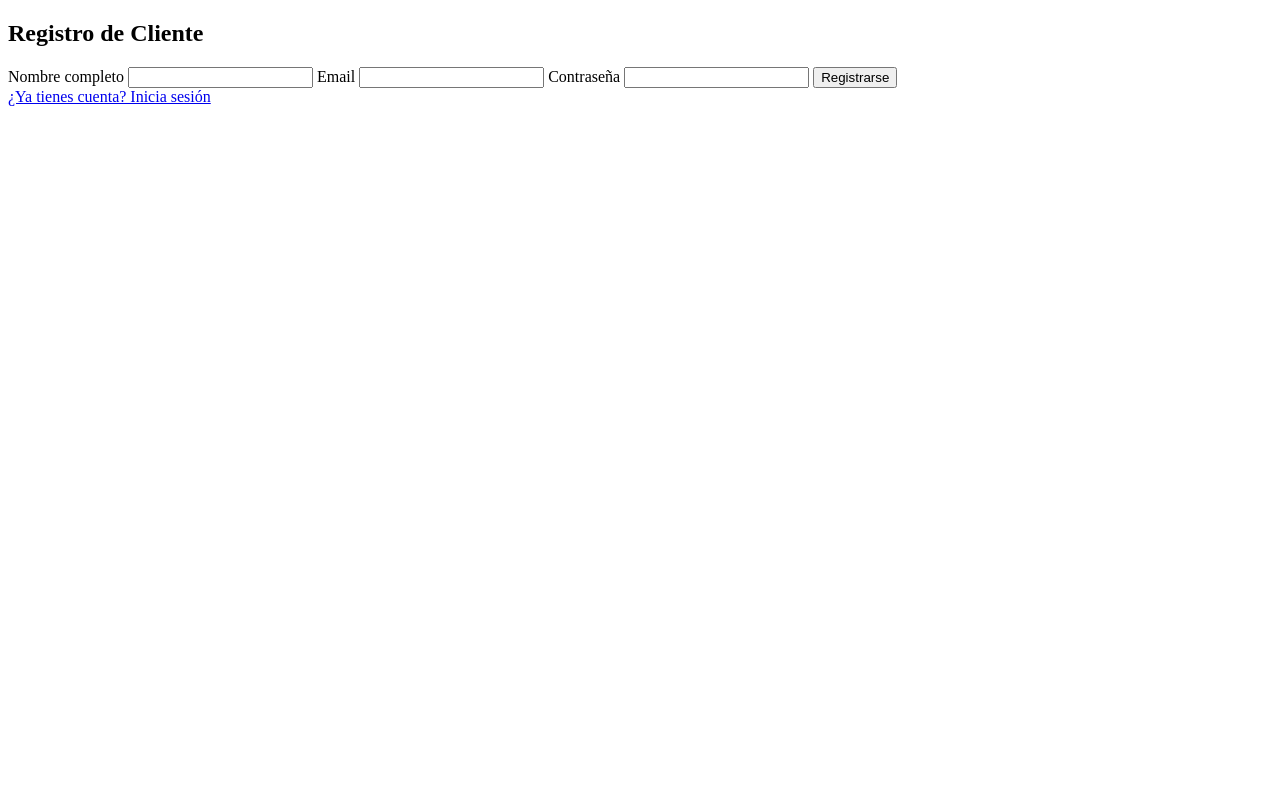
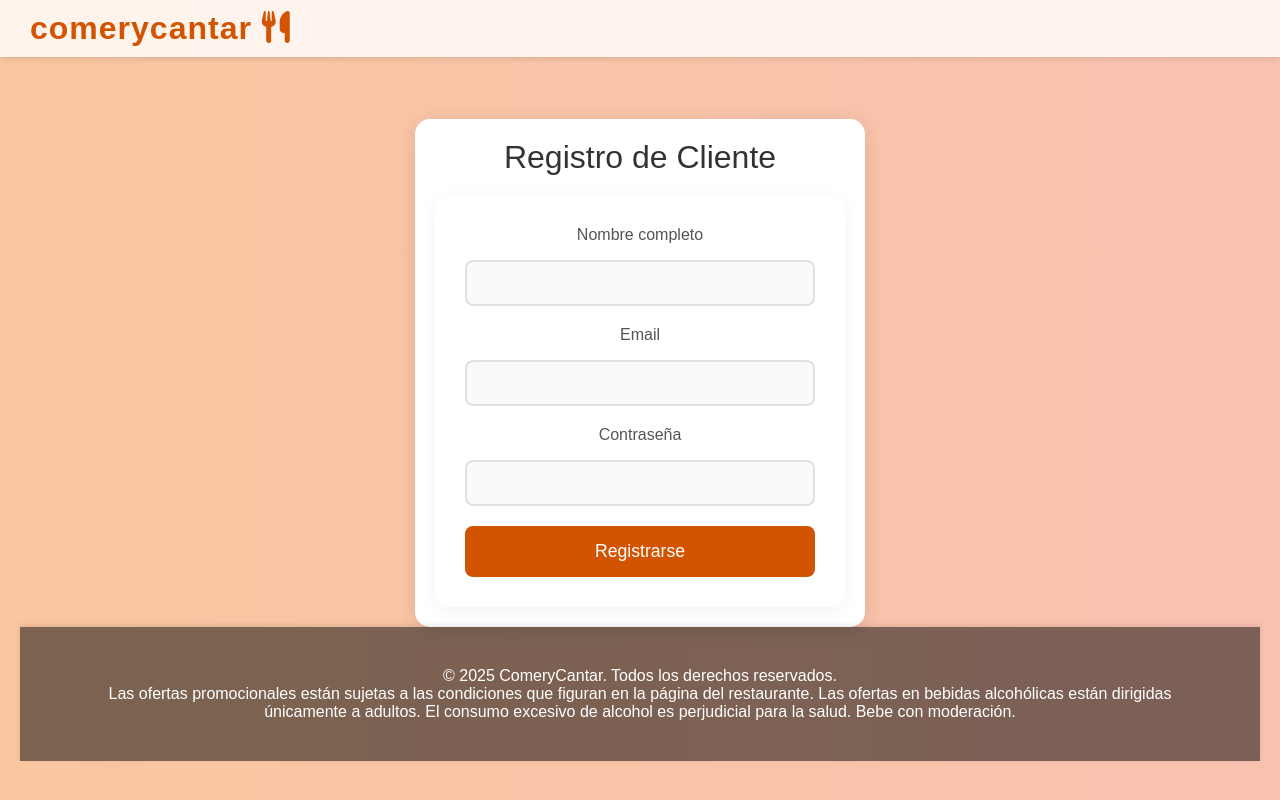
Before and after one commit to nocodecampo/comerycantar, a Flask app: page /registro-cliente in a window 1280 px wide. Run offline with Flask 3, Linux system fonts and the light colour scheme.

Commit message:
registro ok

```diff
--- a/app.py
+++ b/app.py
@@ -1,8 +1,6 @@
 from flask import Flask,render_template,request,redirect,url_for,session
 import pymysql
 import db
-
-
 
 
 app = Flask(__name__)
@@ -12,7 +10,11 @@ app.secret_key="123456"
 
 @app.route('/registro-cliente',methods=['GET'])
 def registroCliente():
-    return render_template("registro-cliente.html")
+    return render_template("registro/registro-cliente.html")
+
+@app.route('/registro-restaurante',methods=['GET'])
+def registroRestaurante():
+    return render_template("registro/registro-restaurante.html")
 
 
 if __name__ == '__main__':
--- /dev/null
+++ b/static/css/registro.css
@@ -0,0 +1,225 @@
+/* Reset some default styling */
+* {
+    margin: 0;
+    padding: 0;
+    box-sizing: border-box;
+    font-family: 'Arial', sans-serif;
+}
+
+/* Fondo y diseño general */
+body {
+    background: linear-gradient(to right, #f9c6a0, #f9c1b0); /* Tonos cálidos de melocotón y rosa suave */
+    color: #333;
+    min-height: 100vh;
+    display: flex;
+    justify-content: center;
+    align-items: center;
+    padding: 0 20px;
+    text-align: center;
+    flex-direction: column;
+    font-size: 16px;
+}
+
+/* Barra de navegación fija */
+header {
+    position: fixed;
+    top: 0;
+    left: 0;
+    width: 100%;
+    background: rgba(255, 255, 255, 0.8); /* Fondo claro semi-transparente */
+    padding: 10px 30px;
+    display: flex;
+    justify-content: flex-start;
+    align-items: center;
+    box-shadow: 0 2px 5px rgba(0, 0, 0, 0.1); /* Sombra sutil para darle profundidad */
+    z-index: 1000;
+}
+
+header h1 {
+    font-size: 2rem;
+    color: #d35400; /* Naranja suave */
+    font-weight: 600;
+    letter-spacing: 1px;
+}
+
+/* Asegurando que el contenido debajo del encabezado no se sobreponga */
+main {
+    margin-top: 80px; /* Espacio para que no se sobreponga con el encabezado */
+    width: 100%;
+    max-width: 450px;
+    padding: 20px;
+    background: white;
+    border-radius: 15px;
+    box-shadow: 0 4px 20px rgba(0, 0, 0, 0.1);
+}
+
+/* Estilo para el título principal */
+h2 {
+    font-size: 2rem;
+    color: #333;
+    margin-bottom: 20px;
+    font-weight: 500;
+}
+
+/* Estilo para el formulario */
+form {
+    padding: 30px;
+    display: flex;
+    flex-direction: column;
+    background-color: #fff;
+    border-radius: 15px;
+    box-shadow: 0 4px 20px rgba(0, 0, 0, 0.05);
+}
+
+label {
+    font-size: 1rem;
+    margin-bottom: 8px;
+    color: #555;
+    font-weight: 500;
+}
+
+input[type="text"],
+input[type="email"],
+input[type="password"],
+input[type="tel"] {
+    width: 100%;
+    padding: 12px;
+    margin: 8px 0 20px 0;
+    border: 2px solid #e1e1e1;
+    border-radius: 8px;
+    background: #fafafa;
+    color: #333;
+    font-size: 1rem;
+    transition: all 0.3s ease;
+}
+
+/* Efecto en los inputs al recibir foco */
+input[type="text"]:focus,
+input[type="email"]:focus,
+input[type="password"]:focus,
+input[type="tel"]:focus {
+    border-color: #d35400; /* Naranja suave */
+    background: #fdf1e6; /* Fondo más cálido al foco */
+    outline: none;
+}
+
+/* Estilo para los botones */
+button {
+    background: #d35400; /* Naranja suave */
+    color: white;
+    padding: 15px;
+    border: none;
+    border-radius: 8px;
+    width: 100%;
+    font-size: 1.1rem;
+    cursor: pointer;
+    transition: background 0.3s ease;
+}
+
+button:hover {
+    background: #e67e22; /* Naranja ligeramente más oscuro */
+}
+
+/* Estilo para los enlaces */
+a {
+    display: block;
+    text-align: center;
+    color: #d35400;
+    text-decoration: none;
+    font-size: 1rem;
+    margin-top: 20px;
+    transition: color 0.3s ease;
+}
+
+a:hover {
+    color: #e67e22; /* Naranja ligeramente más oscuro */
+}
+
+/* Diseño responsivo */
+@media (max-width: 768px) {
+    form {
+        width: 90%;
+        padding: 20px;
+    }
+
+    h2 {
+        font-size: 1.8rem;
+    }
+}
+
+@media (max-width: 480px) {
+    body {
+        padding: 10px;
+    }
+
+    h2 {
+        font-size: 1.6rem;
+    }
+
+    input[type="text"],
+    input[type="email"],
+    input[type="password"],
+    input[type="tel"] {
+        padding: 10px;
+    }
+
+    button {
+        padding: 12px;
+    }
+}
+/* Footer sin recuadro blanco */
+footer {
+    background-color: rgba(0, 0, 0, 0.5); /* Fondo semi-transparente para que se mezcle mejor con el fondo */
+    color: #fff;
+    padding: 40px 20px;
+    width: 100%;
+    text-align: center;
+    font-size: 1rem;
+    box-shadow: 0 -2px 5px rgba(0, 0, 0, 0.1); /* Sombra sutil para darle profundidad */
+    position: relative;
+    bottom: 0;
+}
+
+/* Estilo para el contenido del footer */
+.footer-content {
+    max-width: 1100px;
+    margin: 0 auto;
+}
+
+/* Estilo para los enlaces sociales */
+.social-links {
+    margin-top: 20px;
+}
+
+.social-links a {
+    margin: 0 15px;
+    color: #d35400; /* Naranja suave */
+    font-size: 1.5rem;
+    text-decoration: none;
+    transition: color 0.3s ease;
+}
+
+.social-links a:hover {
+    color: #e67e22; /* Naranja ligeramente más oscuro */
+}
+
+/* Enlaces de pie de página */
+footer p {
+    font-size: 1rem;
+    color: #fff; /* Mantener el texto blanco */
+}
+
+/* Hacer que el footer sea más pequeño en dispositivos móviles */
+@media (max-width: 768px) {
+    footer {
+        padding: 30px 10px;
+    }
+
+    footer p {
+        font-size: 0.9rem;
+    }
+
+    .social-links a {
+        font-size: 1.2rem;
+    }
+}
--- a/templates/registro/registro-cliente.html
+++ b/templates/registro/registro-cliente.html
@@ -4,8 +4,14 @@
     <meta charset="UTF-8">
     <meta name="viewport" content="width=device-width, initial-scale=1.0">
     <title>Registro de Cliente</title>
+    <link href="https://cdnjs.cloudflare.com/ajax/libs/font-awesome/6.0.0-beta3/css/all.min.css" rel="stylesheet"> <!-- Carga de Font Awesome -->
+    <link rel="stylesheet" href="{{ url_for('static', filename='css/registro.css') }}">
 </head>
 <body>
+    <header>
+        <h1>comerycantar <i class="fa-solid fa-utensils"></i></h1> <!-- Aquí se añade el icono -->
+    </header>
+    <main>
         <h2>Registro de Cliente</h2>
         <form method="POST">
             <label for="nombre">Nombre completo</label>
@@ -19,6 +25,15 @@
 
             <button type="submit">Registrarse</button>
         </form>
-    <a href="{{ url_for('login') }}">¿Ya tienes cuenta? Inicia sesión</a>
+    </main>
+    <footer>
+        <div class="footer-content">
+            <p>&copy; 2025 ComeryCantar. Todos los derechos reservados.</p>
+            <!-- Agregamos el texto promocional -->
+            <div class="promo-info">
+                <p>Las ofertas promocionales están sujetas a las condiciones que figuran en la página del restaurante. Las ofertas en bebidas alcohólicas están dirigidas únicamente a adultos. El consumo excesivo de alcohol es perjudicial para la salud. Bebe con moderación.</p>
+            </div>
+        </div>
+    </footer>
 </body>
 </html>
```
Also changed, not shown: templates/registro/registro-restaurante.html (+26 -7 lines). Lines whose indentation alone changed are shown as unchanged.
